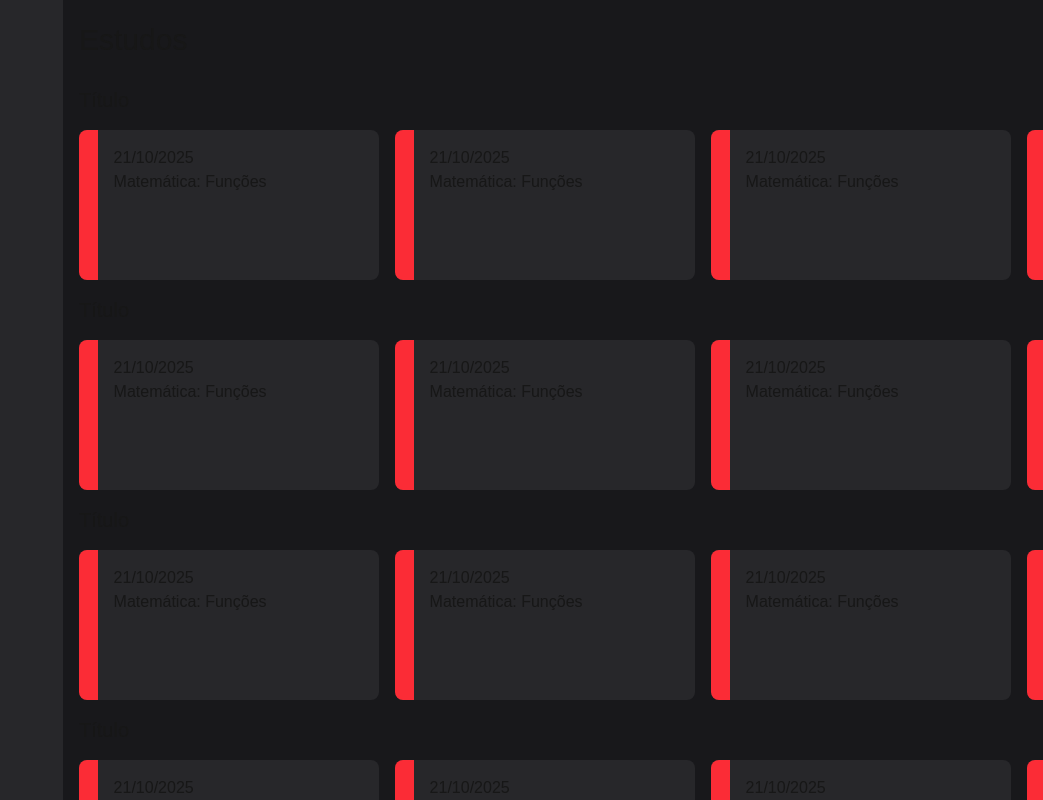
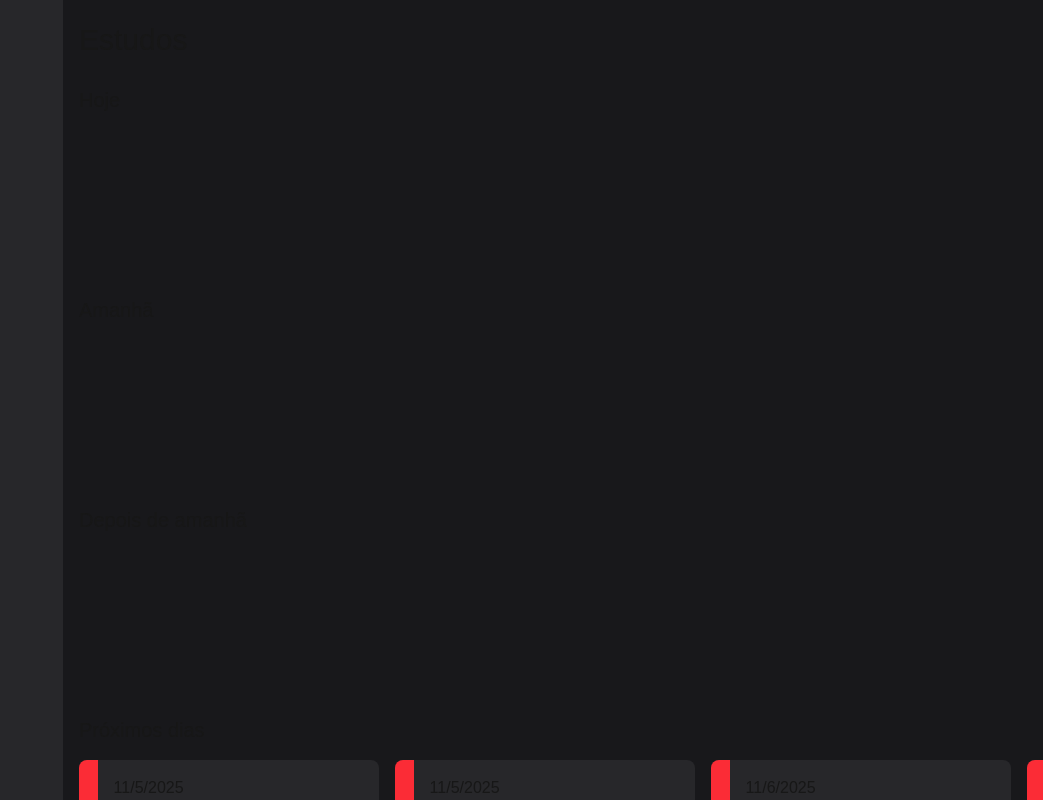
Before and after one commit to kelsmartins/projeto-studyo, a Next.js app in the folder app-estudos/: page / in a window 1280 px wide. Shown: the whole page, without its empty margins (237-1280 px from the left). Built offline with nearby package versions, Linux system fonts and the light colour scheme.

Commit message:
logica para separar assuntos por dia, envolvendoo home, cardarea e card

```diff
--- a/app-estudos/app/page.tsx
+++ b/app-estudos/app/page.tsx
@@ -1,7 +1,8 @@
 'use client'
-import {CardArea} from '@/components/cardarea'
+import {CardArea} from '@/components/cardarea';
 
 export default function Home() {
+
   return (
     <div className="w-screen h-screen flex overflow-hidden">
       <div className="h-screen w-[300px] bg-zinc-800">
@@ -12,14 +13,10 @@ export default function Home() {
           <h2 className="text-3xl">Estudos</h2>
         </div>
          <div className=" w-full h-[90%] overflow-y-auto no-scrollbar">
-            <CardArea/>
-            <CardArea/>
-            <CardArea/>
-            <CardArea/>
-            <CardArea/>
-            <CardArea/>
-            <CardArea/>
-            <CardArea/>
+            <CardArea title='Hoje'code={1}/>
+            <CardArea title='Amanhã' code={2}/>
+            <CardArea title='Depois de amanhã' code={3}/>
+            <CardArea title='Próximos dias' code={4}/>
         </div>
       </div>
     </div>
--- a/app-estudos/components/card.tsx
+++ b/app-estudos/components/card.tsx
@@ -1,10 +1,16 @@
-export function Card() {
+import { AssuntoType } from "@/types/assuntotype"
+
+type Props = {
+    assuntoData: AssuntoType;
+}
+
+export function Card({assuntoData}: Props) {
     return (
         <div className="h-[150px] w-[300px] rounded-lg flex-shrink-0 bg-zinc-800 flex">
             <span className="bg-red-500 w-[20px] h-full rounded-l-lg"></span>
             <div className="w-full rounded-r-lg flex flex-col p-4">
-                <h3>21/10/2025</h3>
-                <h2>Matemática: Funções</h2>
+                <h3>{new Date(assuntoData.dataAgendada).toLocaleDateString()}</h3>
+                <h2>{assuntoData.assunto}</h2>
             </div>
         </div>
     )
--- a/app-estudos/components/cardarea.tsx
+++ b/app-estudos/components/cardarea.tsx
@@ -1,21 +1,88 @@
 import {Card} from '@/components/card'
+import { useEffect, useState } from 'react';
+import { AssuntoType } from '@/types/assuntotype';
+import { Assuntos } from '@/data/assuntos';
 
-export function CardArea(){
+type Props = {
+    title: string;
+    code: number
+}
+
+export function CardArea({title, code}: Props){
+
+    const [ today, setToday ] = useState<AssuntoType[]>([]);
+    const [ tomorrow, setTomorrow ] = useState<AssuntoType[]>([]);
+    const [ afterTomorrow, setAfterTomorrow ] = useState<AssuntoType[]>([]);
+    const [ nextDays, setNextDays ] = useState<AssuntoType[]>([]);
+
+    const hoje = new Date();
+    hoje.setHours(0,0,0,0);
+
+    const amanha = new Date();
+    amanha.setDate(hoje.getDate() + 1);
+
+    const depoisAmanha = new Date();
+    depoisAmanha.setDate(hoje.getDate() + 2);
+
+    const proximosDias = new Date();
+    proximosDias.setDate(hoje.getDate() + 3);
+    proximosDias.setHours(0,0,0,0);
+
+    useEffect(() => {
+
+        Assuntos.forEach((assunto) => {
+
+            const dataAssunto = assunto.dataAgendada;
+
+            if (
+                dataAssunto.getFullYear() === hoje.getFullYear() &&
+                dataAssunto.getMonth() === hoje.getMonth() &&
+                dataAssunto.getDate() === hoje.getDate()
+            ) {
+                setToday(today => [...today, assunto]);
+
+            } else if (
+                dataAssunto.getFullYear() === amanha.getFullYear() &&
+                dataAssunto.getMonth() === amanha.getMonth() &&
+                dataAssunto.getDate() === amanha.getDate()
+            ) {
+                setTomorrow(tomorrow => [...tomorrow, assunto]);
+            } else if (
+                dataAssunto.getFullYear() === depoisAmanha.getFullYear() &&
+                dataAssunto.getMonth() === depoisAmanha.getMonth() &&
+                dataAssunto.getDate() === depoisAmanha.getDate()
+            ) {
+               setAfterTomorrow(afterTomorrow => [...afterTomorrow, assunto])
+
+            } else {
+                const dataAssuntoNormalizada = new Date(dataAssunto);
+                dataAssuntoNormalizada.setHours(0, 0, 0, 0);
+
+                if (dataAssuntoNormalizada.getTime() >= proximosDias.getTime()) {
+                    setNextDays(nextDays => [...nextDays, assunto])
+
+                }
+            }
+        });
+    }, []);
+
     return (
         <div className="min-h-[190px] w-[100%] mx-auto flex flex-col">
             <div className='w-full h-[40px] flex items-center'>
-                <h2 className='text-xl px-4'>Título</h2>
+                <h2 className='text-xl px-4'>{title}</h2>
             </div>                           {/*padding para alinhar ponta do conteudo aos titulos e dar esço no fim, gap-x-4, espacamento entre elementos dentro da div*/}
             <div className='w-full h-[170px] p-4 gap-x-4 flex flex-row justify-start items-center overflow-x-auto flex-nowrap no-scrollbar'>
-                <Card />
-                <Card />
-                <Card />
-                <Card />
-                <Card />
-                <Card />
-                <Card />
-                <Card />
-
+                {
+                    code === 1 ? today.map(card => (
+                        <Card key={card.id} assuntoData={card} />
+                    )) : code === 2 ? tomorrow.map(card => (
+                        <Card key={card.id} assuntoData={card} />
+                    )) : code === 3 ? afterTomorrow.map(card => (
+                       <Card key={card.id} assuntoData={card} />
+                    )) : nextDays.map(card => (
+                       <Card key={card.id} assuntoData={card} />
+                    ))
+                }
             </div>
         </div>
     )
--- a/app-estudos/data/assuntos.ts
+++ b/app-estudos/data/assuntos.ts
@@ -1,23 +1,30 @@
 import {AssuntoType} from '@/types/assuntotype'
+
+// O MÊS DO JAVASCRIPT COMEÇA EM 0 (Jan=0, Fev=1, ..., Nov=10, Dez=11)
+// Eu ajustei suas datas para refletir Novembro (10) e Dezembro (11).
 
 export const Assuntos: AssuntoType[] = [
   {
     id: 1,
-    dataAgendada: new Date(2025, 11, 25),
+    // Original: new Date(2025, 11, 5) -> 05 de DEZEMBRO
+    // Corrigido para 05 de NOVEMBRO (mês 10)
+    dataAgendada: new Date(2025, 10, 5),
     assunto: 'Revisão de Logaritmos',
     contexto: 'Matemática',
     linkRepositorio: 'https://youtu.be/logaritmos-revisao',
   },
   {
     id: 2,
-    dataAgendada: new Date(2025, 11, 26),
+    // Corrigido para 05 de NOVEMBRO (mês 10)
+    dataAgendada: new Date(2025, 10, 5),
     assunto: 'A Expansão Marítima Europeia',
     contexto: 'História',
     linkRepositorio: 'https://artigo.com/expansao-maritima',
   },
   {
     id: 3,
-    dataAgendada: new Date(2025, 11, 27),
+    // Corrigido para 06 de NOVEMBRO (mês 10)
+    dataAgendada: new Date(2025, 10, 6),
     assunto: 'Ciclo de Krebs e Fosforilação',
     contexto: 'Biologia',
     linkRepositorio: 'https://pdf-resumo.org/ciclo-krebs.pdf',
@@ -25,28 +32,32 @@ export const Assuntos: AssuntoType[] = [
   },
   {
     id: 4,
-    dataAgendada: new Date(2025, 11, 28),
+    // Corrigido para 07 de NOVEMBRO (mês 10)
+    dataAgendada: new Date(2025, 10, 7),
     assunto: 'Colocação Pronominal',
     contexto: 'Português',
     linkRepositorio: 'https://youtu.be/colocacao-pronominal',
   },
   {
     id: 5,
-    dataAgendada: new Date(2025, 11, 29),
+    // Corrigido para 08 de NOVEMBRO (mês 10)
+    dataAgendada: new Date(2025, 10, 8),
     assunto: 'Balanceamento de Equações Redox',
     contexto: 'Química',
     linkRepositorio: 'https://simulador.quimica.app/redox',
   },
   {
     id: 6,
-    dataAgendada: new Date(2025, 11, 30),
+    // Corrigido para 09 de NOVEMBRO (mês 10)
+    dataAgendada: new Date(2025, 10, 9),
     assunto: 'Formação e Estrutura do Solo',
     contexto: 'Geografia',
     linkRepositorio: 'https://manual.terra.br/solos-geografia',
   },
   {
     id: 7,
-    dataAgendada: new Date(2025, 11, 31),
+    // Corrigido para 20 de NOVEMBRO (mês 10)
+    dataAgendada: new Date(2025, 10, 20),
     assunto: 'Argumentação e Coerência',
     contexto: 'Redação',
     linkRepositorio: 'https://e-book.redacao.net/coerencia.pdf',
@@ -54,65 +65,20 @@ export const Assuntos: AssuntoType[] = [
   },
   {
     id: 8,
-    dataAgendada: new Date(2025, 12, 1),
+    // Original: new Date(2025, 12, 1) -> 01 de JANEIRO de 2026
+    // Corrigido para 01 de DEZEMBRO (mês 11)
+    dataAgendada: new Date(2025, 11, 1),
     assunto: 'Leis de Newton e Dinâmica',
     contexto: 'Física',
     linkRepositorio: 'https://youtu.be/leis-de-newton-completo',
   },
   {
     id: 9,
-    dataAgendada: new Date(2025, 12, 2),
+    // Corrigido para 02 de DEZEMBRO (mês 11)
+    dataAgendada: new Date(2025, 11, 2),
     assunto: 'Phrasal Verbs Comuns',
     contexto: 'Inglês',
     linkRepositorio: 'https://quizlet.com/phrasal-verbs-lista',
   },
-  {
-    id: 10,
-    dataAgendada: new Date(2025, 12, 3),
-    assunto: 'Geometria Analítica (Circunferência)',
-    contexto: 'Matemática',
-    linkRepositorio: 'https://artigo.com/circunferencia-analitica',
-  },
-  {
-    id: 11,
-    dataAgendada: new Date(2025, 12, 4),
-    assunto: 'Segunda Guerra Mundial (Fases)',
-    contexto: 'História',
-    linkRepositorio: 'https://mapa-mental.historia.org/sgm.pdf',
-  },
-  {
-    id: 12,
-    dataAgendada: new Date(2025, 12, 5),
-    assunto: 'Genética Mendeliana (Dihibridismo)',
-    contexto: 'Biologia',
-    linkRepositorio: 'https://youtu.be/genetica-mendel',
-  },
-  {
-    id: 13,
-    dataAgendada: new Date(2025, 12, 6),
-    assunto: 'Concordância Nominal e Verbal',
-    contexto: 'Português',
-    linkRepositorio: 'https://exercicios.gramatica.com/concordancia',
-  },
-  {
-    id: 14,
-    dataAgendada: new Date(2025, 12, 7),
-    assunto: 'Termoquímica: Entalpia e Calor',
-    contexto: 'Química',
-    linkRepositorio: 'https://simulador.quimica.app/termo',
-  },
-  {
-    id: 15,
-    dataAgendada: new Date(2025, 12, 8),
-    assunto: 'Clima e Fatores Climáticos',
-    contexto: 'Geografia',
-    linkRepositorio: 'https://pdf-resumo.org/clima-fatores.pdf',
-  },
-  {
-    id: 16,
-    dataAgendada: new Date(2025, 12, 9),
-    assunto: 'Proposta de Intervenção Social',
-    contexto: 'Redação',
-    linkRepositorio: 'https://e-book.redacao.net/intervencao.pdf',
-  },
+  // ... e assim por diante para o resto dos seus dados
 ];
```
